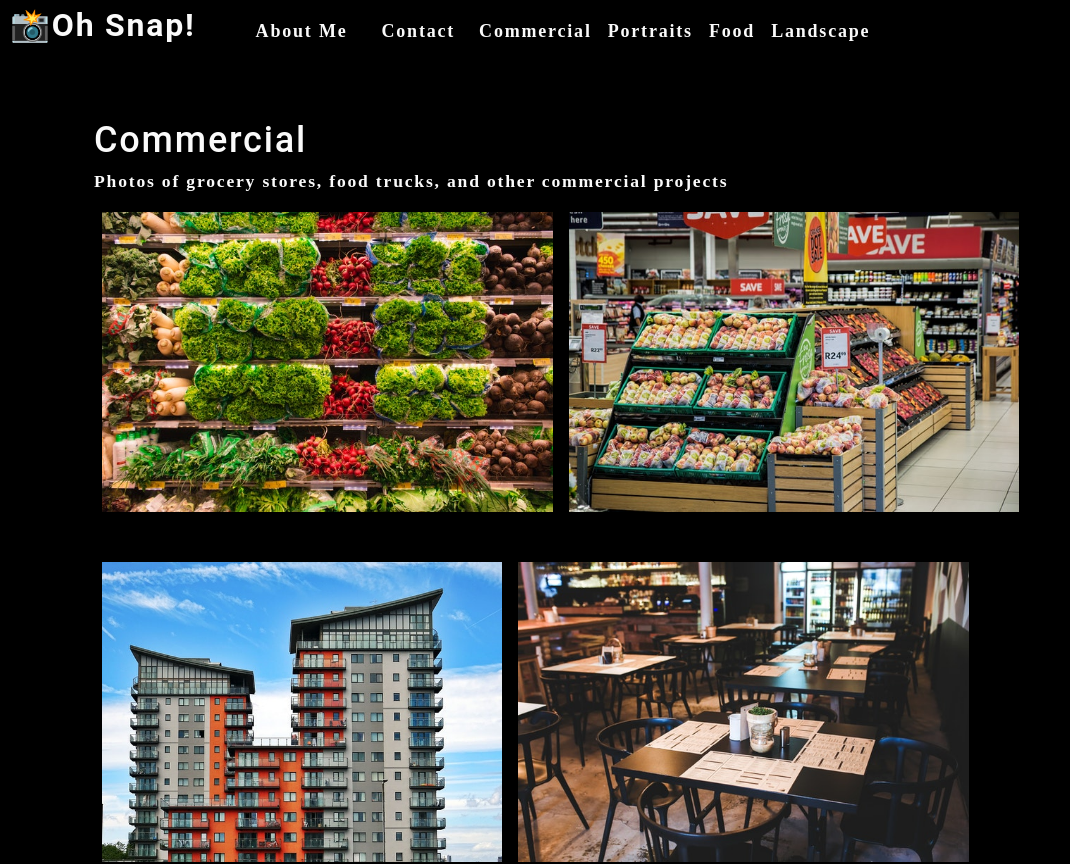
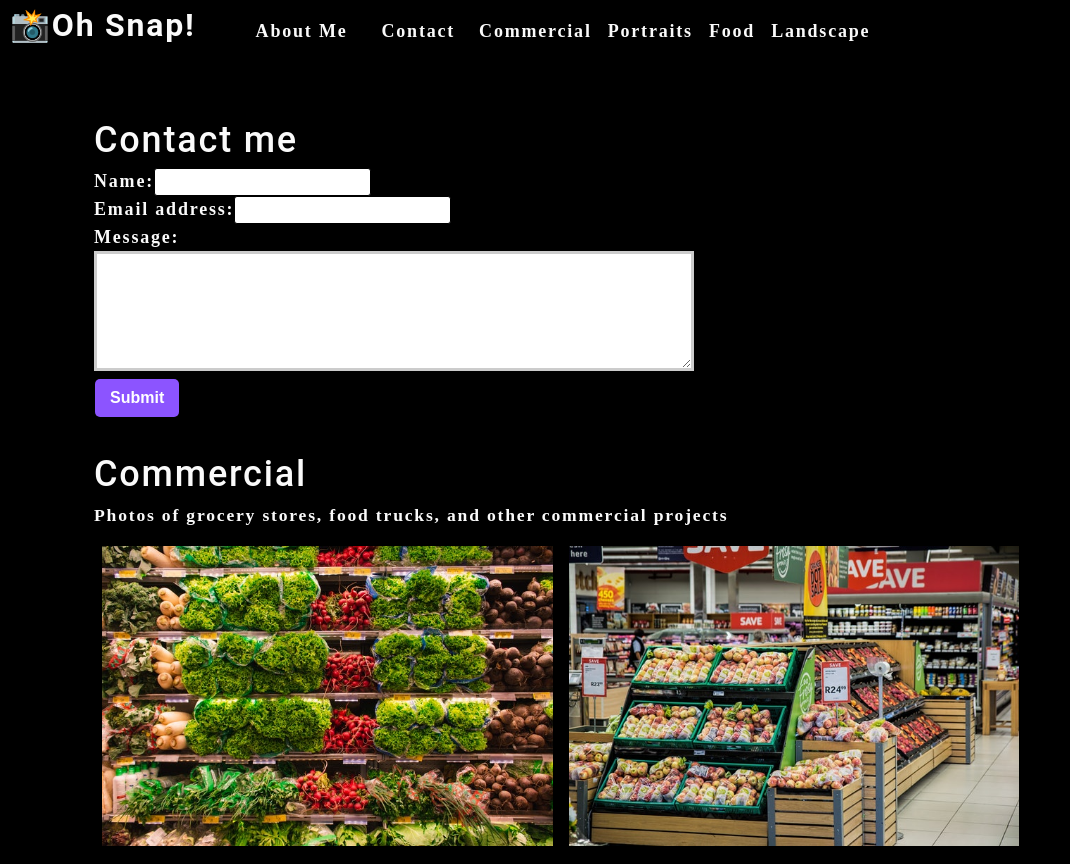
Before and after one commit to jnunez1229/photo-port, a React (Create React App) app: page / in a window 1280 px wide. Shown: the top 864 px of the page, without its empty margins (0-1070 px from the left). Built offline with nearby package versions, Linux system fonts and the light colour scheme.

Commit message:
create submit data in conrtrolled state

```diff
--- a/src/App.js
+++ b/src/App.js
@@ -2,6 +2,7 @@ import React, { useState } from 'react';
 import Nav from './components/Nav';
 import About from './components/About';
 import Gallery from './components/Gallery';
+import ContactForm from './components/Contact'
 
 function App() {
   const [categories] = useState([
@@ -24,6 +25,7 @@ function App() {
         currentCategory={currentCategory}
       ></Nav>
       <main>
+        <ContactForm></ContactForm>
         <Gallery currentCategory={currentCategory}></Gallery>
         <About></About>
       </main>
--- a/src/components/Contact/index.js
+++ b/src/components/Contact/index.js
@@ -1,22 +1,34 @@
-import React from 'react';
+import React, {useState} from 'react';
 
 function ContactForm(){
+
+    const [formState, setFormState] = useState({ name: '', email: '', message: '' });
+    const { name, email, message} = formState;
+
+    function handleChange(e){
+        setFormState({...formState, [e.target.name]: e.target.value})
+    }
+
+    function handleSubmit(e) {
+        e.preventDefault();
+        console.log(formState);
+    }
 
     return(
         <section>
         <h1>Contact me</h1>
-        <form id='contact-form'>
+        <form id='contact-form' onSubmit={handleSubmit}>
             <div>
                 <label htmlFor="name">Name:</label>
-                <input type="text" name="name" />
+                <input type="text" name="name" defaultValue={name} onChange={handleChange}/>
             </div>
             <div>
                 <label htmlFor="email">Email address:</label>
-                <input type="email" name="email" />
+                <input type="email" name="email" defaultValue={email} onChange={handleChange} />
             </div>
             <div>
                 <label htmlFor="message">Message:</label>
-                <textarea name="message" rows="5"  />
+                <textarea name="message" rows="5" defaultValue={message} onChange={handleChange}/>
             </div>
             <button type='submit'>Submit</button>
         </form>
```
